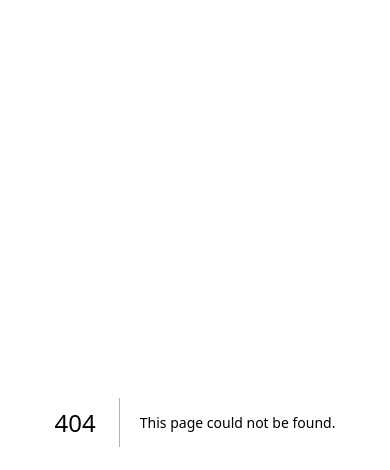
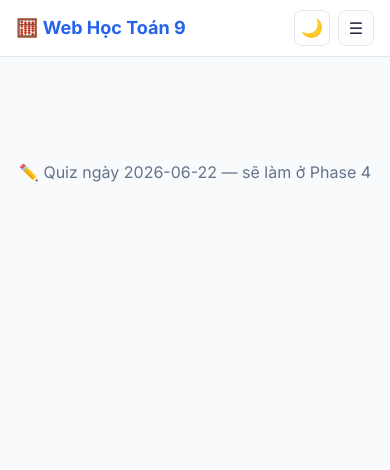
Before and after one commit to hoangedu773/mathEducation, a Next.js app: page /quiz/2026-06-22 in a window 390 px wide. Before the commit this address had no page. Shown: the top 470 px of the page. Built offline with nearby package versions, Linux system fonts and the light colour scheme.

Commit message:
feat: root layout + header + responsive navigation + dark mode

```diff
--- /dev/null
+++ b/app/admin/page.tsx
@@ -0,0 +1,7 @@
+export default function AdminPage() {
+  return (
+    <div className="flex items-center justify-center py-20">
+      <p className="text-[var(--color-text-secondary)]">🔧 Admin — sẽ làm ở Phase 7</p>
+    </div>
+  );
+}
--- /dev/null
+++ b/app/bai-cu/page.tsx
@@ -0,0 +1,7 @@
+export default function BaiCuPage() {
+  return (
+    <div className="flex items-center justify-center py-20">
+      <p className="text-[var(--color-text-secondary)]">📋 Bài cũ — sẽ làm ở Phase 3</p>
+    </div>
+  );
+}
--- a/app/layout.tsx
+++ b/app/layout.tsx
@@ -1,5 +1,9 @@
 import type { Metadata } from "next";
+import { Inter } from "next/font/google";
+import Header from "@/components/Header";
 import "./globals.css";
+
+const inter = Inter({ subsets: ["vietnamese", "latin"] });
 
 export const metadata: Metadata = {
   title: "Web Học Toán 9",
@@ -12,9 +16,24 @@ export default function RootLayout({ children }: { children: React.ReactNode })
       <head>
         <link rel="stylesheet" href="https://cdn.jsdelivr.net/npm/katex@0.16.21/dist/katex.min.css" />
         <link rel="stylesheet" href="https://unpkg.com/leaflet@1.9.4/dist/leaflet.css" />
+        <script
+          dangerouslySetInnerHTML={{
+            __html: `
+              (function() {
+                try {
+                  var theme = localStorage.getItem('theme');
+                  if (theme === 'dark' || (!theme && window.matchMedia('(prefers-color-scheme: dark)').matches)) {
+                    document.documentElement.classList.add('dark');
+                  }
+                } catch(e) {}
+              })();
+            `,
+          }}
+        />
       </head>
-      <body className="min-h-screen bg-[var(--color-background)] text-[var(--color-text-primary)]">
-        {children}
+      <body className={`${inter.className} min-h-screen bg-[var(--color-background)] text-[var(--color-text-primary)]`}>
+        <Header />
+        <main className="mx-auto max-w-4xl px-4 pt-20 pb-8">{children}</main>
       </body>
     </html>
   );
--- /dev/null
+++ b/app/quiz/[date]/page.tsx
@@ -0,0 +1,15 @@
+export default async function QuizPage({
+  params,
+}: {
+  params: Promise<{ date: string }>;
+}) {
+  const { date } = await params;
+
+  return (
+    <div className="flex items-center justify-center py-20">
+      <p className="text-[var(--color-text-secondary)]">
+        ✏️ Quiz ngày {date} — sẽ làm ở Phase 4
+      </p>
+    </div>
+  );
+}
--- /dev/null
+++ b/app/ranking/page.tsx
@@ -0,0 +1,7 @@
+export default function RankingPage() {
+  return (
+    <div className="flex items-center justify-center py-20">
+      <p className="text-[var(--color-text-secondary)]">🏆 Bảng xếp hạng — sẽ làm ở Phase 6</p>
+    </div>
+  );
+}
--- /dev/null
+++ b/components/DarkModeToggle.tsx
@@ -0,0 +1,35 @@
+"use client";
+
+import { useEffect, useState } from "react";
+
+export default function DarkModeToggle() {
+  const [dark, setDark] = useState(false);
+  const [mounted, setMounted] = useState(false);
+
+  useEffect(() => {
+    setMounted(true);
+    const isDark = document.documentElement.classList.contains("dark");
+    setDark(isDark);
+  }, []);
+
+  function toggle() {
+    const next = !dark;
+    setDark(next);
+    document.documentElement.classList.toggle("dark", next);
+    localStorage.setItem("theme", next ? "dark" : "light");
+  }
+
+  if (!mounted) {
+    return <span className="w-9 h-9" />;
+  }
+
+  return (
+    <button
+      onClick={toggle}
+      aria-label={dark ? "Chuyển sang chế độ sáng" : "Chuyển sang chế độ tối"}
+      className="flex h-9 w-9 items-center justify-center rounded-lg border border-[var(--color-border)] bg-[var(--color-surface)] text-lg transition-colors hover:bg-[var(--color-border)] shrink-0"
+    >
+      {dark ? "☀️" : "🌙"}
+    </button>
+  );
+}
--- /dev/null
+++ b/components/Header.tsx
@@ -0,0 +1,77 @@
+"use client";
+
+import Link from "next/link";
+import { usePathname } from "next/navigation";
+import { useState } from "react";
+import DarkModeToggle from "./DarkModeToggle";
+
+const NAV = [
+  { href: "/", label: "Trang chủ" },
+  { href: "/bai-cu", label: "Bài cũ" },
+  { href: "/ranking", label: "Xếp hạng" },
+];
+
+export default function Header() {
+  const pathname = usePathname();
+  const [open, setOpen] = useState(false);
+
+  return (
+    <header className="fixed top-0 left-0 right-0 z-50 border-b border-[var(--color-border)] bg-[var(--color-surface)]/90 backdrop-blur-sm">
+      <div className="mx-auto flex h-14 max-w-4xl items-center justify-between px-4">
+        <Link href="/" className="shrink-0 text-lg font-bold text-[var(--color-primary)]" onClick={() => setOpen(false)}>
+          🧮 Web Học Toán 9
+        </Link>
+
+        {/* Desktop nav */}
+        <nav className="hidden sm:flex items-center gap-1">
+          {NAV.map(({ href, label }) => (
+            <Link
+              key={href}
+              href={href}
+              className={`rounded-lg px-3 py-2 text-sm font-medium transition-colors ${
+                pathname === href
+                  ? "bg-[var(--color-primary)] text-white"
+                  : "text-[var(--color-text-secondary)] hover:bg-[var(--color-border)]"
+              }`}
+            >
+              {label}
+            </Link>
+          ))}
+          <DarkModeToggle />
+        </nav>
+
+        {/* Mobile hamburger + dark toggle */}
+        <div className="flex items-center gap-2 sm:hidden">
+          <DarkModeToggle />
+          <button
+            onClick={() => setOpen(!open)}
+            aria-label="Menu"
+            className="flex h-9 w-9 items-center justify-center rounded-lg border border-[var(--color-border)] bg-[var(--color-surface)]"
+          >
+            {open ? "✕" : "☰"}
+          </button>
+        </div>
+      </div>
+
+      {/* Mobile dropdown */}
+      {open && (
+        <nav className="border-t border-[var(--color-border)] bg-[var(--color-surface)] px-4 py-2 sm:hidden">
+          {NAV.map(({ href, label }) => (
+            <Link
+              key={href}
+              href={href}
+              onClick={() => setOpen(false)}
+              className={`block rounded-lg px-3 py-2 text-sm font-medium ${
+                pathname === href
+                  ? "bg-[var(--color-primary)] text-white"
+                  : "text-[var(--color-text-secondary)] hover:bg-[var(--color-border)]"
+              }`}
+            >
+              {label}
+            </Link>
+          ))}
+        </nav>
+      )}
+    </header>
+  );
+}
```
Also changed, not shown: 1 other file (tests, documents, lock files or other folders).
